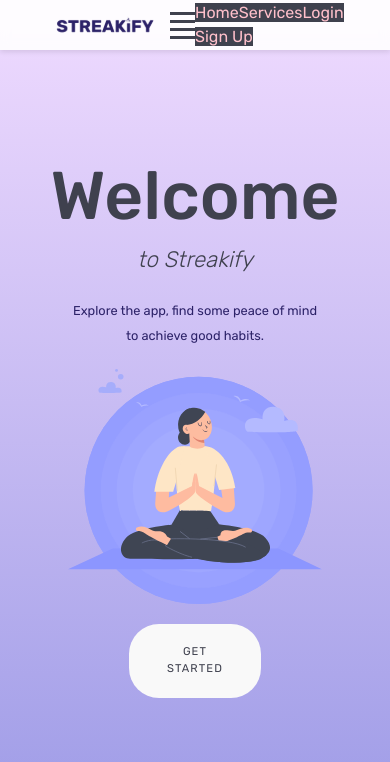
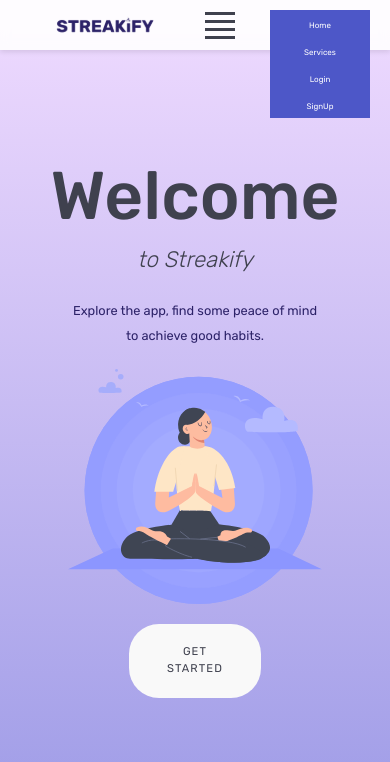
Before and after one commit to decaff1115/Streakify, a React (Vite) app in the folder Streakify/client/: page / in a window 390 px wide. Both pictures are taken after a click on the button "Toggle menu". Shown: the top 762 px of the page. Built offline with nearby package versions, Linux system fonts and the light colour scheme.

Commit message:
Vertical View for Hamburger Icons

```diff
--- a/Streakify/client/src/Components/WelcomePage/WelcomePage.css
+++ b/Streakify/client/src/Components/WelcomePage/WelcomePage.css
@@ -88,9 +88,11 @@ body, html {
 }
 
 .hamburger-bar {
-  width: 25px;
+  display: block;
+  width: 30px;
   height: 3px;
   background-color: #3F414E;
+  transition: transform 0.3s ease, opacity 0.3s ease;
 }
 
 .welcome-background {
@@ -422,12 +424,11 @@ App.css
   }
   .menu-content {
     position: absolute;
-    top: 40px;
+    height: 50px;
     left: 0;
     right: 0;
     background: rgba(255, 255, 255, 0.9);
     text-align: center;
-
     display: none;
     transition: opacity 0.3s ease;
   }
@@ -435,13 +436,13 @@ App.css
   /* Display menu when burger is true */
   .menu-content a {
     display: block;
-
+    padding-top:10px;
     text-decoration: none;
     color: #333;
   }
 
   .menu-content a:hover {
-    background-color: #007bff;
+    background-color: pink;
     color: white;
   }
 
@@ -475,22 +476,27 @@ App.css
   }
 
   .menu-content {
-    display: block; /* Show menu links for larger screens */
+    display: flex; /* Show menu links for larger screens */
     position: static;
+    flex-direction: column;
     background: transparent;
-    text-align: left;
+    text-align: center;
+    height: 30px;
     padding: 0;
   }
   .menu-content a {
     display: inline-block;
-    color: pink;
+    color: white;
+    font-size:8px;
+    background-color: #4D57C8;
+    width: 100px;
+    text-align: center;
+    padding-bottom:5px;
   }
   .menu-content a:hover {
-    background-color: #007bff;
-    color: white;
+    background-color: #B4BAFF;
+    color: #4D57C8;
   }
-
-
   .nav-links {
     position: absolute;
     top: 60px;
--- a/Streakify/client/src/Components/WelcomePage/WelcomePage.jsx
+++ b/Streakify/client/src/Components/WelcomePage/WelcomePage.jsx
@@ -33,18 +33,15 @@ function WelcomePage() {
 
         {burger && (
         <div className="menu-content">
-          <span className="hamburger-bar">
+
             <a href="#section1">Home</a>
-          </span>
-          <span className="hamburger-bar">
+
             <a href="#section2"> Services</a>
-          </span>
-          <span className="hamburger-bar">
+
             <Link to="/LogInPage"> Login</Link>
-          </span>
-          <span className="hamburger-bar">
-            <Link to="/SignUpPage"> Sign Up</Link>
-          </span>
+
+            <Link to="/SignUpPage"> SignUp</Link>
+
         </div>
       )}
 
```
